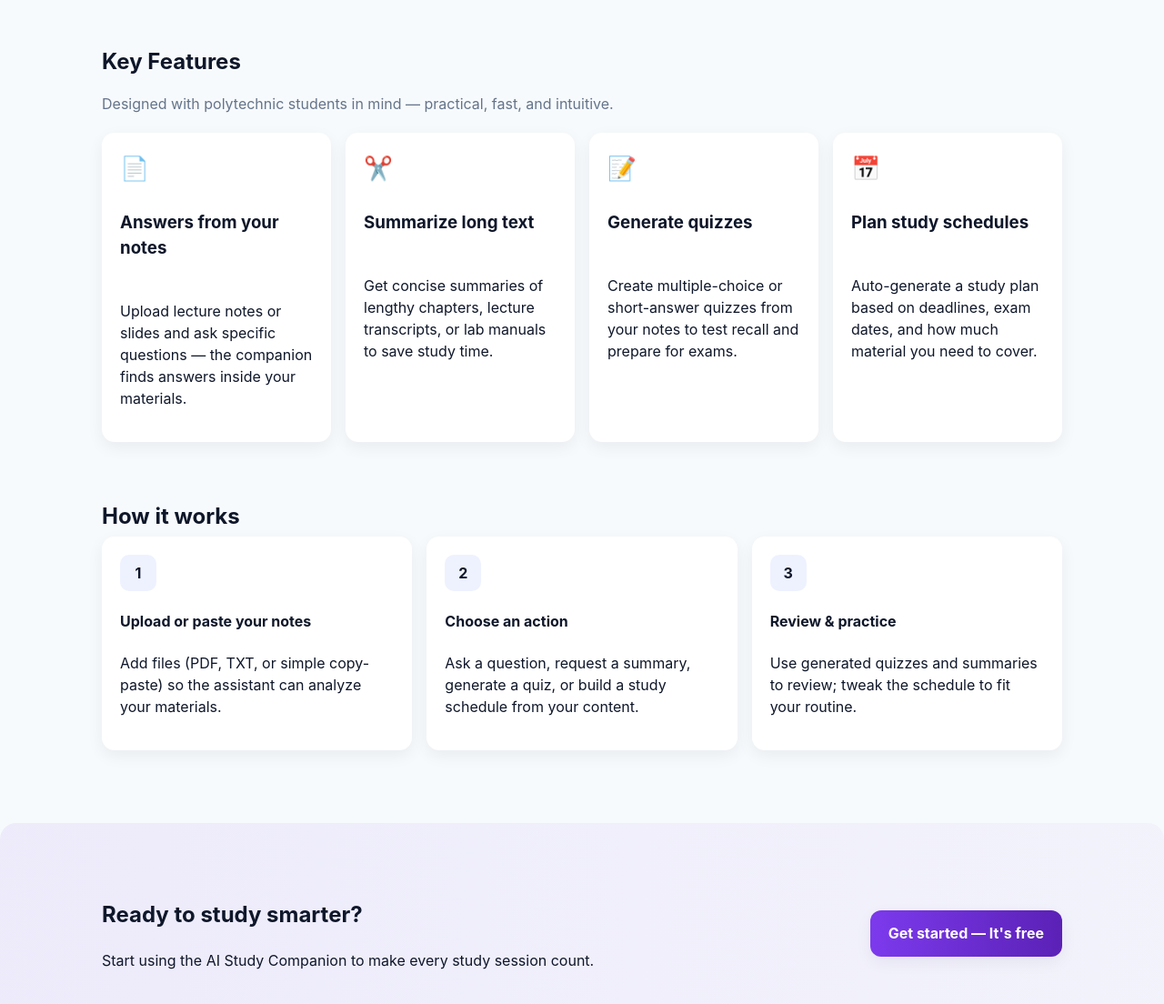
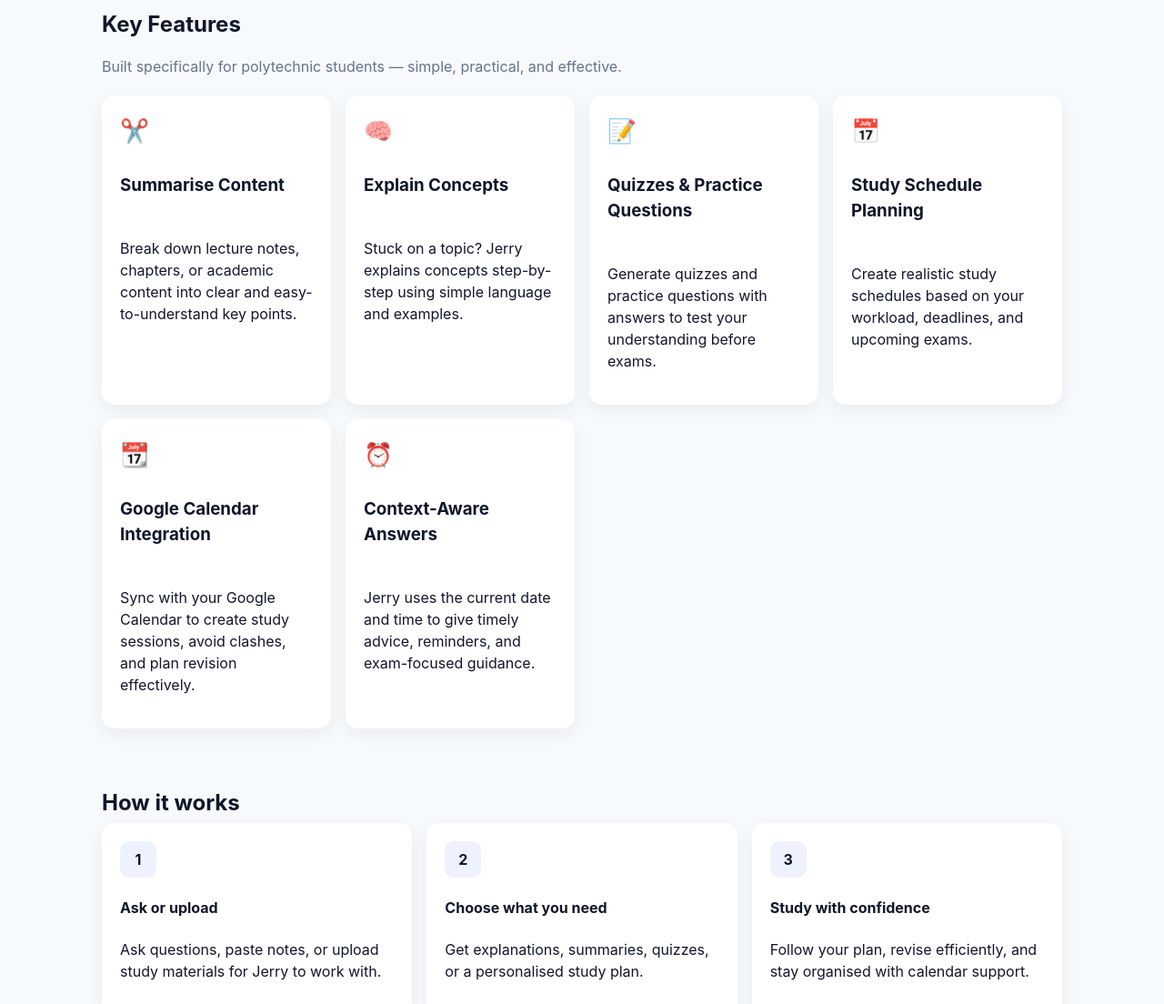
Before and after one commit to AathiraRajan/AI-study-companion, a plain HTML site: page index.html in a window 1280 px wide. Shown: the part 540-1644 px from the top of the page at 91% size. Drawn offline with Linux system fonts and the light colour scheme.

Commit message:
hiiiiiii

```diff
--- a/index.html
+++ b/index.html
@@ -3,8 +3,8 @@
 <head>
   <meta charset="utf-8" />
   <meta name="viewport" content="width=device-width, initial-scale=1" />
-  <title>AI Study Companion — Polytechnic Students</title>
-  <meta name="description" content="AI Study Companion: ask questions from notes, summarize text, generate quizzes, and plan study schedules." />
+  <title>Jerry AI — AI Study Companion for Polytechnic Students</title>
+  <meta name="description" content="Jerry AI helps polytechnic students summarise content, explain concepts, generate quizzes, plan study schedules, and integrate with Google Calendar." />
   <link rel="stylesheet" href="styles.css" />
 </head>
 <body>
@@ -28,8 +28,10 @@
     <section class="hero reveal" id="home">
       <div class="container hero-inner">
         <div class="hero-copy">
-          <h1>Jerry AI - Your AI Study Companion for Polytechnic Students</h1>
-          <p class="lead">Turn your notes into a smarter study routine — ask questions, summarize lectures, generate quizzes, and build study plans tailored to you.</p>
+          <h1>Jerry AI — Your Smart Study Companion</h1>
+          <p class="lead">
+            Study smarter, not harder. Jerry AI helps you understand concepts, revise efficiently, and plan your study time — all in one place.
+          </p>
           <p>
             <a class="btn primary" href="chatbot.html">Try it now</a>
             <a class="btn ghost" href="#how">How it works</a>
@@ -51,31 +53,57 @@
     <section id="features" class="features reveal">
       <div class="container">
         <h2 class="section-title">Key Features</h2>
-        <p class="section-sub">Designed with polytechnic students in mind — practical, fast, and intuitive.</p>
+        <p class="section-sub">
+          Built specifically for polytechnic students — simple, practical, and effective.
+        </p>
 
         <div class="features-grid">
           <article class="card feature-card">
-            <div class="icon">📄</div>
-            <h3>Answers from your notes</h3>
-            <p>Upload lecture notes or slides and ask specific questions — the companion finds answers inside your materials.</p>
+            <div class="icon">✂️</div>
+            <h3>Summarise Content</h3>
+            <p>
+              Break down lecture notes, chapters, or academic content into clear and easy-to-understand key points.
+            </p>
           </article>
 
           <article class="card feature-card">
-            <div class="icon">✂️</div>
-            <h3>Summarize long text</h3>
-            <p>Get concise summaries of lengthy chapters, lecture transcripts, or lab manuals to save study time.</p>
+            <div class="icon">🧠</div>
+            <h3>Explain Concepts</h3>
+            <p>
+              Stuck on a topic? Jerry explains concepts step-by-step using simple language and examples.
+            </p>
           </article>
 
           <article class="card feature-card">
             <div class="icon">📝</div>
-            <h3>Generate quizzes</h3>
-            <p>Create multiple-choice or short-answer quizzes from your notes to test recall and prepare for exams.</p>
+            <h3>Quizzes & Practice Questions</h3>
+            <p>
+              Generate quizzes and practice questions with answers to test your understanding before exams.
+            </p>
           </article>
 
           <article class="card feature-card">
             <div class="icon">📅</div>
-            <h3>Plan study schedules</h3>
-            <p>Auto-generate a study plan based on deadlines, exam dates, and how much material you need to cover.</p>
+            <h3>Study Schedule Planning</h3>
+            <p>
+              Create realistic study schedules based on your workload, deadlines, and upcoming exams.
+            </p>
+          </article>
+
+          <article class="card feature-card">
+            <div class="icon">📆</div>
+            <h3>Google Calendar Integration</h3>
+            <p>
+              Sync with your Google Calendar to create study sessions, avoid clashes, and plan revision effectively.
+            </p>
+          </article>
+
+          <article class="card feature-card">
+            <div class="icon">⏰</div>
+            <h3>Context-Aware Answers</h3>
+            <p>
+              Jerry uses the current date and time to give timely advice, reminders, and exam-focused guidance.
+            </p>
           </article>
         </div>
       </div>
@@ -88,20 +116,26 @@
         <div class="steps">
           <div class="step card">
             <div class="step-num">1</div>
-            <h4>Upload or paste your notes</h4>
-            <p>Add files (PDF, TXT, or simple copy-paste) so the assistant can analyze your materials.</p>
+            <h4>Ask or upload</h4>
+            <p>
+              Ask questions, paste notes, or upload study materials for Jerry to work with.
+            </p>
           </div>
 
           <div class="step card">
             <div class="step-num">2</div>
-            <h4>Choose an action</h4>
-            <p>Ask a question, request a summary, generate a quiz, or build a study schedule from your content.</p>
+            <h4>Choose what you need</h4>
+            <p>
+              Get explanations, summaries, quizzes, or a personalised study plan.
+            </p>
           </div>
 
           <div class="step card">
             <div class="step-num">3</div>
-            <h4>Review & practice</h4>
-            <p>Use generated quizzes and summaries to review; tweak the schedule to fit your routine.</p>
+            <h4>Study with confidence</h4>
+            <p>
+              Follow your plan, revise efficiently, and stay organised with calendar support.
+            </p>
           </div>
         </div>
       </div>
@@ -112,7 +146,9 @@
       <div class="container cta-inner">
         <div>
           <h2>Ready to study smarter?</h2>
-          <p>Start using the AI Study Companion to make every study session count.</p>
+          <p>
+            Let Jerry AI help you stay on track, understand faster, and revise better.
+          </p>
         </div>
         <div>
           <a class="btn primary large" href="chatbot.html">Get started — It's free</a>
@@ -123,7 +159,7 @@
 
   <footer class="site-footer">
     <div class="container footer-inner">
-      <p>&copy; 2025 AI Study Companion — Built for polytechnic students.</p>
+      <p>&copy; 2025 Jerry AI — Built for polytechnic students.</p>
       <nav class="footer-links">
         <a href="#">Privacy</a>
         <a href="#">Contact</a>
```
Also changed, not shown: chatbot.html (+51 -12 lines).
